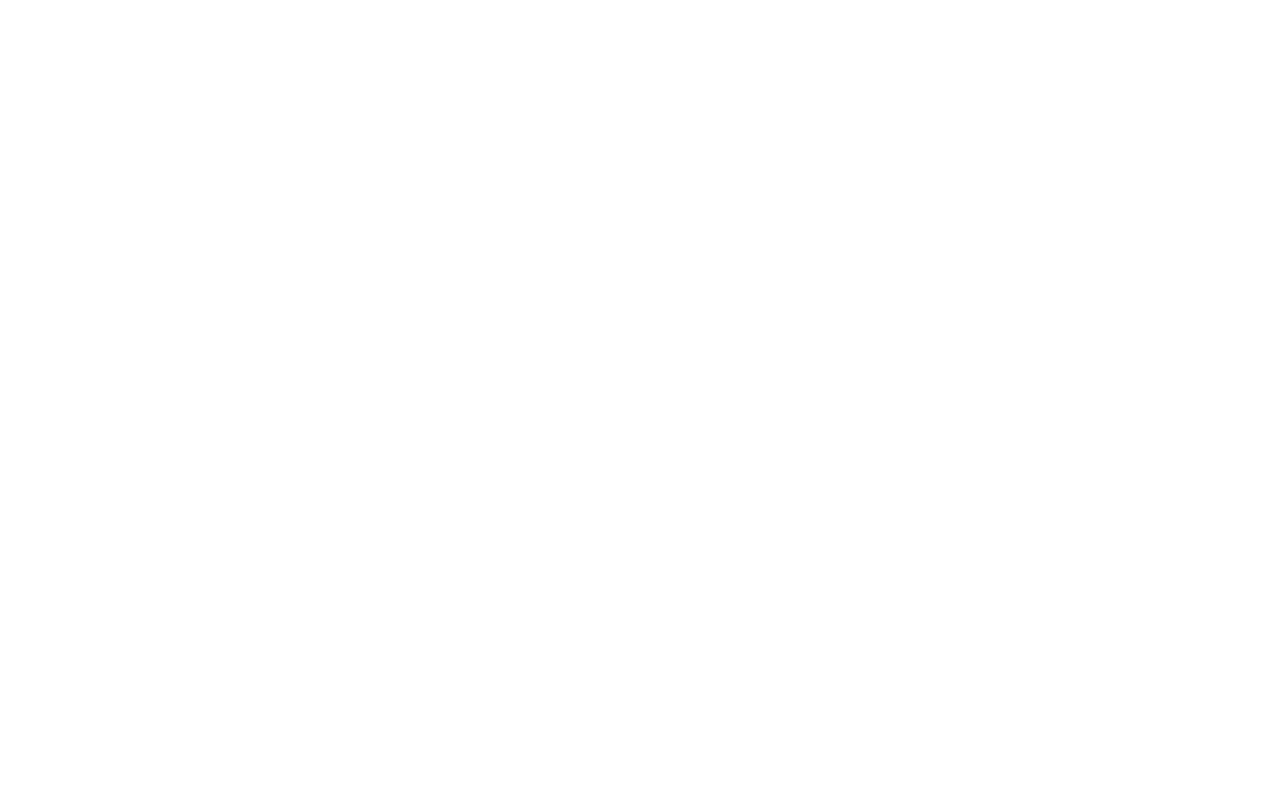
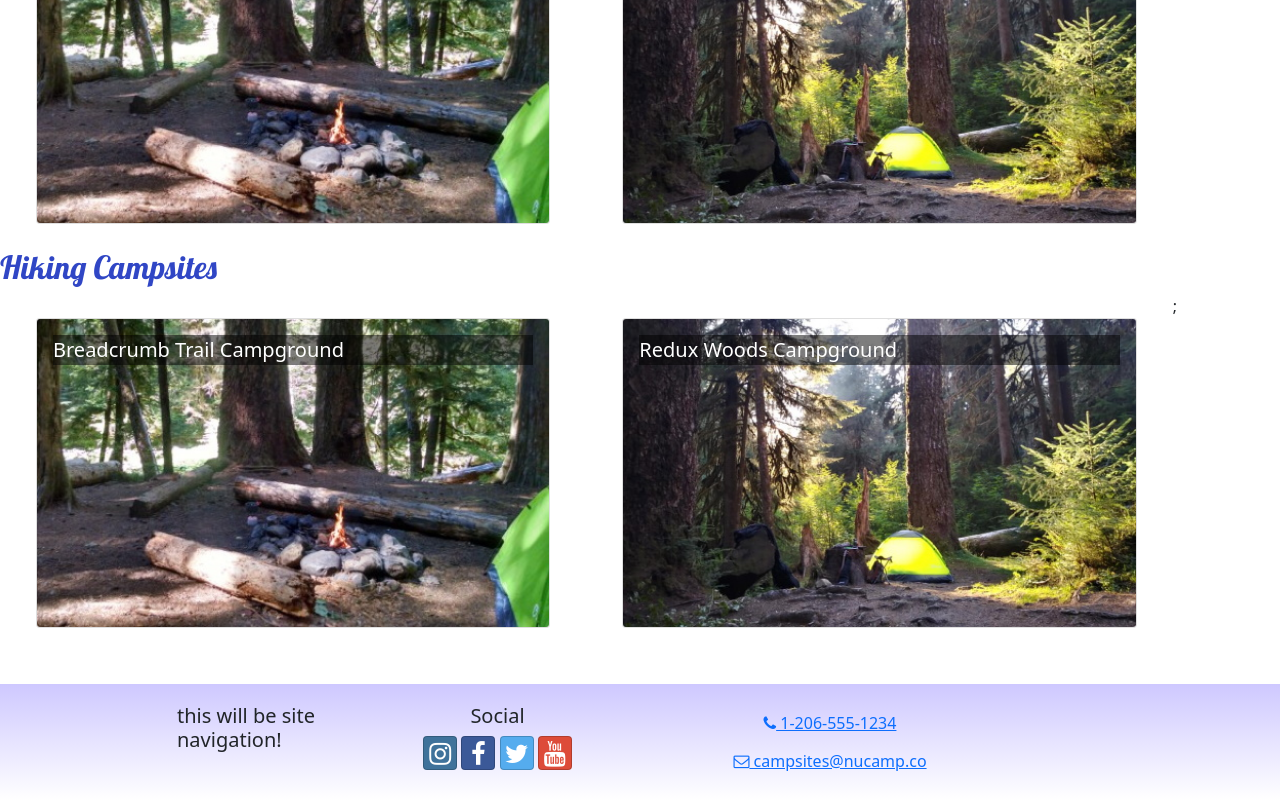
Before and after one commit to anmil-dev/reactcampsite, a React (Create React App) app in the folder 3-React/nucampsite/: page / in a window 1280 px wide. Shown: the part 627-1427 px from the top of the page. Before the commit the page ends 800 px from the top, so only its background shows below. Built offline with nearby package versions, Linux system fonts and the light colour scheme.

Commit message:
campsitesSlice

```diff
--- a/3-React/nucampsite/src/App.js
+++ b/3-React/nucampsite/src/App.js
@@ -1,19 +1,16 @@
-import React from 'react';
 import './App.css';
-import { Container, Navbar, NavbarBrand } from 'reactstrap';
-import NucampLogo from './app/assets/img/logo.png';
+import CampsitesList from './features/campsites/CampsitesList';
+import Header from './components/Header';
+import Footer from './components/Footer';
+import FilteredCampsites from './features/campsites/FilteredCampsites';
 
 function App() {
   return (
     <div className="App">
-      <Navbar dark color='primary' sticky='top' expand='md'>
-        <Container>
-          <NavbarBrand href='/'>
-            <img src={NucampLogo} alt='nucamp logo' />
-          </NavbarBrand>
-        </Container>
-      </Navbar>
-      I'm ready for the workshop!
+      <Header />
+      <CampsitesList />
+      <FilteredCampsites activity='hiking' />
+      <Footer />
     </div>
   );
 };
--- a/3-React/nucampsite/src/app/shared/CAMPSITES.js
+++ b/3-React/nucampsite/src/app/shared/CAMPSITES.js
@@ -11,7 +11,8 @@
         elevation: 1233,
         featured: false,
         description:
-            'Nestled in the foothills of the Chrome Mountains, this campground on the shores of the pristine React Lake is a favorite for fly fishers.'
+            'Nestled in the foothills of the Chrome Mountains, this campground on the shores of the pristine React Lake is a favorite for fly fishers.',
+        activity: 'fishing'
     },
     {
         id: 1,
@@ -20,7 +21,8 @@
         elevation: 877,
         featured: false,
         description:
-            'Spend a few sunny days and starry nights beneath a canopy of old-growth firs at this enchanting spot by the Chrome River.'
+            'Spend a few sunny days and starry nights beneath a canopy of old-growth firs at this enchanting spot by the Chrome River.',
+        activity: 'fishing'
     },
     {
         id: 2,
@@ -29,7 +31,8 @@
         elevation: 2901,
         featured: false,
         description:
-            'Let NuCamp be your guide to this off-the-beaten-path, hike-in-only campground.'
+            'Let NuCamp be your guide to this off-the-beaten-path, hike-in-only campground.',
+        activity: 'hiking'
     },
     {
         id: 3,
@@ -38,6 +41,7 @@
         elevation: 42,
         featured: true,
         description:
-            "You'll never want to leave this hidden gem, deep within the lush Redux Woods."
+            "You'll never want to leave this hidden gem, deep within the lush Redux Woods.",
+        activity: 'hiking'
     }
 ];
--- /dev/null
+++ b/3-React/nucampsite/src/components/Footer.js
@@ -0,0 +1,61 @@
+import {Container, Row, Col} from 'reactstrap';
+
+const Footer = () => {
+    return (
+        <footer className='site-footer'>
+            <Container>
+                <Row>
+                    <Col xs={{ size: 4, offset: 1 }} sm='2'>
+                        <h5>this will be site navigation!</h5>
+                    </Col>
+                    <Col xs='6' sm='3' className='text-center'>
+                        <h5>Social</h5>
+                            <a
+                                className='btn btn-social-icon btn-instagram'
+                                href='http://instagram.com/'
+                            >
+                                <i className='fa fa-instagram' />
+                            </a>{' '}
+                            <a
+                                className='btn btn-social-icon btn-facebook'
+                                href='http://www.facebook.com/'
+                            >
+                                <i className='fa fa-facebook' />
+                            </a>{' '}
+                            <a
+                                className='btn btn-social-icon btn-twitter'
+                                href='http://twitter.com/'
+                            >
+                                <i className='fa fa-twitter' />
+                            </a>{' '}
+                            <a
+                                className='btn btn-social-icon btn-google'
+                                href='http://youtube.com/'
+                            >
+                                <i className='fa fa-youtube' />
+                            </a>
+                    </Col>
+                    <Col sm='4' className='text-center'>
+                        <a
+                            role='button'
+                            className='btn btn-link'
+                            href='tel:+12065551234'
+                        >
+                            <i className='fa fa-phone' /> 1-206-555-1234
+                        </a>
+                        <br />
+                        <a
+                            role='button'
+                            className='btn btn-link'
+                            href='mailto:notreal@notreal.co'
+                        >
+                            <i className='fa fa-envelope-o' /> campsites@nucamp.co
+                        </a>
+                    </Col>
+                </Row>
+            </Container>
+        </footer>
+    );
+};
+
+export default Footer;
--- /dev/null
+++ b/3-React/nucampsite/src/components/Header.js
@@ -0,0 +1,14 @@
+import {Navbar, NavbarBrand} from 'reactstrap';
+import NucampLogo from '../app/assets/img/logo.png';
+
+const Header = () => {
+    return (
+        <Navbar dark color='primary' sticky='top' expand='md'>
+            <NavbarBrand href='/'>
+                <img src={NucampLogo} alt='nucamp logo' />
+            </NavbarBrand>
+        </Navbar>
+    );
+};
+
+export default Header;
--- /dev/null
+++ b/3-React/nucampsite/src/features/campsites/CampsiteCard.js
@@ -0,0 +1,19 @@
+import {Card, CardImg, CardImgOverlay, CardTitle} from 'reactstrap';
+
+const CampsiteCard = ({campsite}) => {
+    const { image, name} = campsite;
+    return (
+        <Card>
+            <CardImg
+                width='100%'
+                src={image}
+                alt={name}
+            />
+            <CardImgOverlay>
+                <CardTitle>{name}</CardTitle>
+            </CardImgOverlay>
+        </Card>
+    );
+}
+
+export default CampsiteCard;
--- /dev/null
+++ b/3-React/nucampsite/src/features/campsites/CampsitesList.js
@@ -0,0 +1,21 @@
+import {Col, Row} from 'reactstrap';
+import CampsiteCard from './CampsiteCard';
+import {selectAllCampsites} from './campsitesSlice';
+
+const CampsitesList = () => {
+    const campsites = selectAllCampsites();
+
+    return (
+        <Row className='ms-auto'>
+            {campsites.map((campsite) => {
+                return (
+                    <Col md='5' className='m-4' key={campsite.id}>
+                        <CampsiteCard campsite={campsite} />
+                    </Col>
+                );
+            })};
+        </Row>
+    );
+}
+
+export default CampsitesList;
--- /dev/null
+++ b/3-React/nucampsite/src/features/campsites/FilteredCampsites.js
@@ -0,0 +1,24 @@
+import { CAMPSITES } from '../../app/shared/CAMPSITES';
+import {Col, Row} from 'reactstrap';
+import CampsiteCard from "./CampsiteCard";
+
+const FilteredCampsites = (props) => {
+    return (
+        <>
+        <h2>Hiking Campsites</h2>
+        <Row className='ms-auto'>
+            {CAMPSITES.map((campsite) => {
+                if(campsite.activity == props.activity) {
+                return (
+                    <Col md='5' className='m-4' key={campsite.id}>
+                        <CampsiteCard campsite={campsite} />
+                    </Col>
+                )};
+            })};
+
+        </Row>
+        </>
+    );
+}
+
+export default FilteredCampsites;
--- /dev/null
+++ b/3-React/nucampsite/src/features/campsites/campsitesSlice.js
@@ -0,0 +1,9 @@
+import { CAMPSITES } from '../../app/shared/CAMPSITES';
+
+export const selectAllCampsites = () => {
+    return CAMPSITES;
+};
+
+export const selectRandomCampsite = () => {
+    return CAMPSITES[Math.floor(CAMPSITES.length * Math.random())];
+};
```
